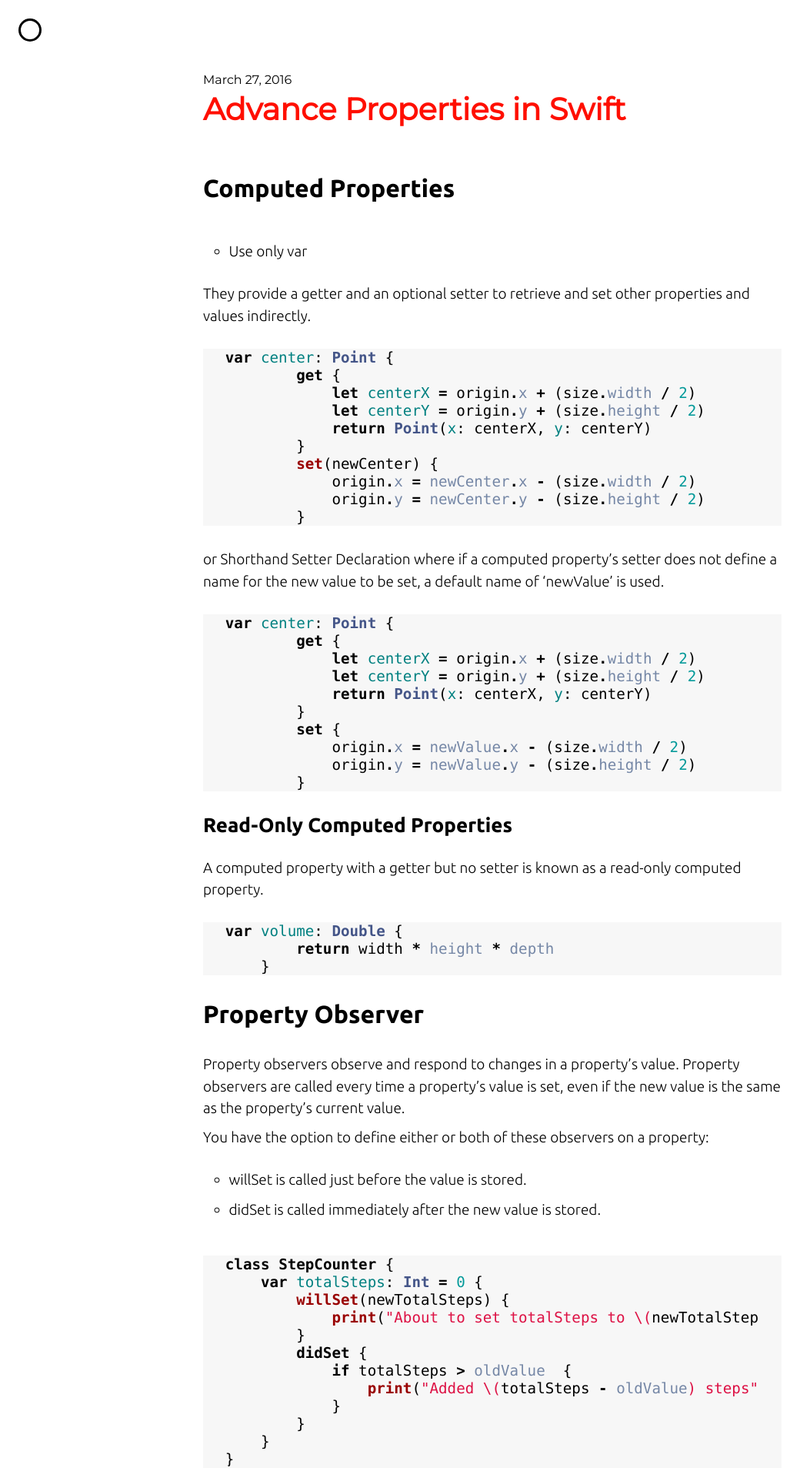
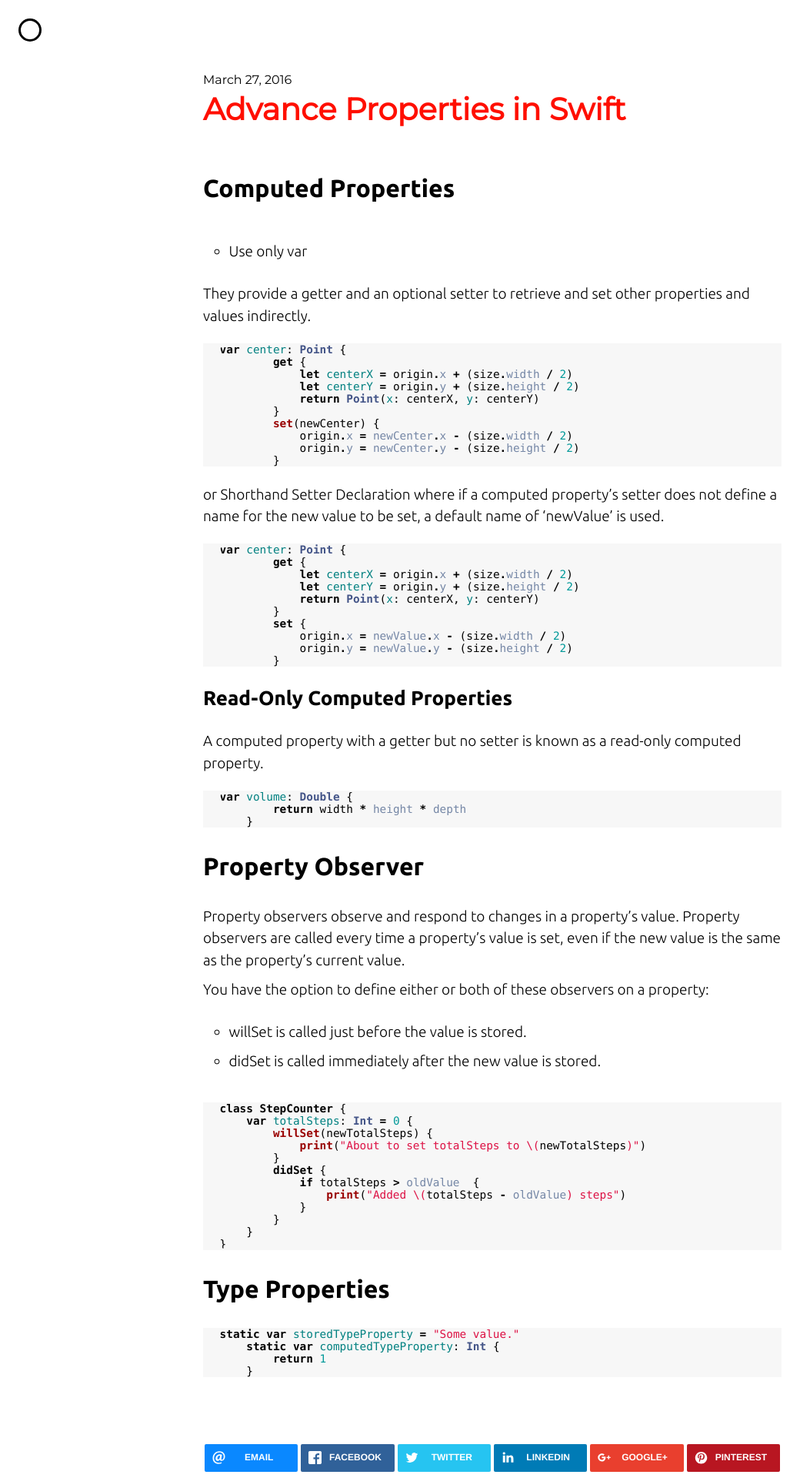
Before and after one commit to tarangpatel/whatilove, a Jekyll site: the page built from _posts/2016-03-27-computed-properties-observer.markdown, in a window 1280 px wide. Shown: the top 1920 px of the page at 77% size, without its empty margins (0-1053 px from the left). Built offline with Jekyll 4.4.1, drawn with Linux system fonts in a browser that asks for light colours; nearby versions of some CDN libraries; comment, search, counter and statistics services are not loaded.

Commit message:
Update _typography.scss

```diff
--- a/_sass/_typography.scss
+++ b/_sass/_typography.scss
@@ -127,7 +127,7 @@
         font-size: 19px;
     }
 
-    figure .highlight {
+    figure {
     	font-size: 12px;
     }
 
```
